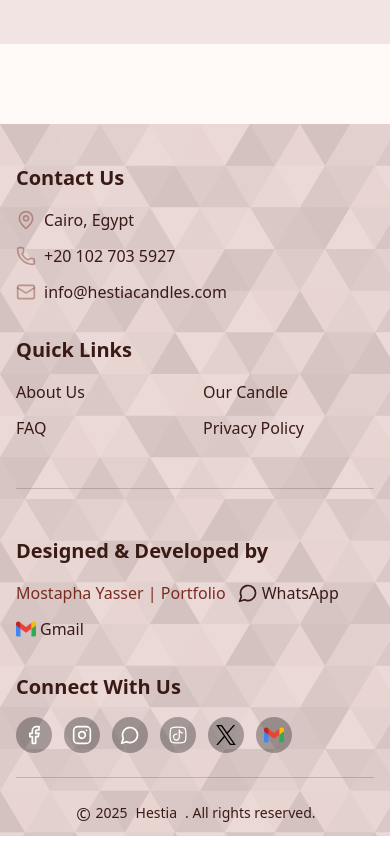
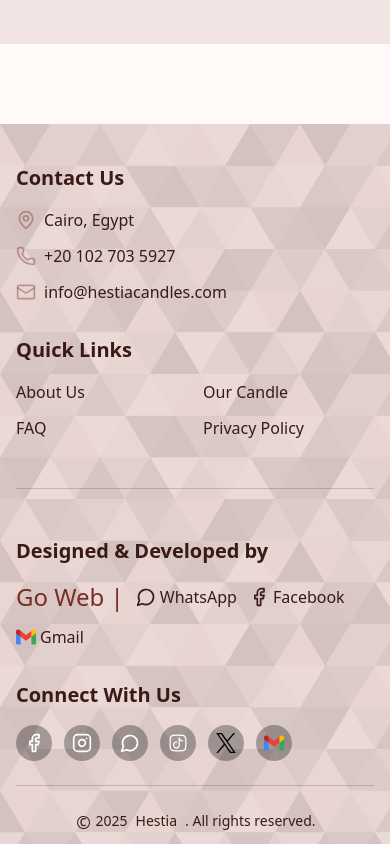
Before and after one commit to mostapha-yasser/hestia, a Next.js app: page / in a window 390 px wide. Shown: the part 4097-4941 px from the top of the page. Built offline with nearby package versions, Linux system fonts and the light colour scheme; no server answers; a web font is replaced by a local one.

Commit message:
fex : card responsive

```diff
--- a/src/components/fixedComponent/Footer.tsx
+++ b/src/components/fixedComponent/Footer.tsx
@@ -1,7 +1,7 @@
 "use client";
 
 import { media } from "@/consts/general";
-import { MessageCircle, MapPin, Mail, Phone } from "lucide-react";
+import { MessageCircle, MapPin, Mail, Phone, Facebook } from "lucide-react";
 import Link from "next/link";
 import { Gmail } from "../icons/Gmail";
 
@@ -60,16 +60,25 @@ function Footer() {
                 target="_blank"
                 href="https://mostapha-yasser.github.io/mostapha-Portfolio/"
               >
-                Mostapha Yasser | Portfolio
+               <span className="truncate text-2xl"> Go Web |</span>
               </Link>
               <Link
-                href="https://wa.me/01027035927"
+                href="https://wa.me/01080131563"
                 target="_blank"
                 rel="noopener noreferrer"
                 className="flex items-center gap-1 hover:text-main"
               >
                 <MessageCircle className="w-5 h-5" />
                 <span className="truncate">WhatsApp</span>
+              </Link>
+                 <Link
+                href="mailto:mostaphyasser18@gmail.com"
+                target="_blank"
+                rel="noopener noreferrer"
+                className="flex items-center gap-1 hover:text-main"
+              >
+                <Facebook className="w-5 h-5" />
+                <span className="truncate">Facebook</span>
               </Link>
               <Link
                 href="mailto:mostaphyasser18@gmail.com"
--- a/src/components/models/CheckOutModel.tsx
+++ b/src/components/models/CheckOutModel.tsx
@@ -68,7 +68,8 @@ function CheckOutModel({
           </div>
         </article>
       ) : (
-        <article className="w-10/12 md:w-9/12 lg:w-5/12 p-6 md:p-10 flex flex-col gap-6 bg-white rounded-2xl shadow-xl transition-all">
+        <article className="w-11/12 md:w-9/12 lg:w-5/12 p-2 sm:p-6 md:p-10 flex flex-col
+         gap-6 bg-white rounded-2xl shadow-xl transition-all">
           <div className="flex flex-col items-center gap-4">
             <svg
               xmlns="http://www.w3.org/2000/svg"
@@ -91,10 +92,10 @@ function CheckOutModel({
             </p>
           </div>
 
-          <div className="flex justify-end gap-4 text-base sm:text-lg">
+          <div className="flex sm:justify-end sm:gap-4 text-xs  gap-1 sm:text-lg">
             <button
               onClick={closeCheckOutModel}
-              className="flex items-center gap-2 border-2 border-main text-main font-medium px-5 py-2 rounded-xl
+              className="flex items-center gap-1 text-nowrap sm:gap-2 border-2 border-main text-main font-medium px-5 py-2 rounded-xl
                  cursor-pointer hover:shadow-xs shadow-Aside-Border transition duration-300"
             >
               <svg
@@ -116,7 +117,7 @@ function CheckOutModel({
 
             <Link
               href="/login"
-              className="flex items-center gap-2 bg-main text-white font-medium px-5 py-2 rounded-xl
+              className="flex items-center gap-1 text-nowrap sm:gap-2 bg-main text-white font-medium px-5 py-2 rounded-xl
                  hover:bg-opacity-90 cursor-pointer transition duration-300
                  hover:shadow-xs shadow-Aside-Border"
             >
@@ -139,7 +140,7 @@ function CheckOutModel({
 
             <Link
               href="/register"
-              className="flex items-center gap-2 bg-main text-white font-medium px-5 py-2 rounded-xl
+              className="flex items-center gap-1 text-nowrap sm:gap-2 bg-main text-white font-medium px-5 py-2 rounded-xl
                  hover:bg-opacity-90 cursor-pointer transition duration-300
                  hover:shadow-xs shadow-Aside-Border"
             >
```
Also changed, not shown: src/styles/candleCardStyle.css (+10 -0 lines).
